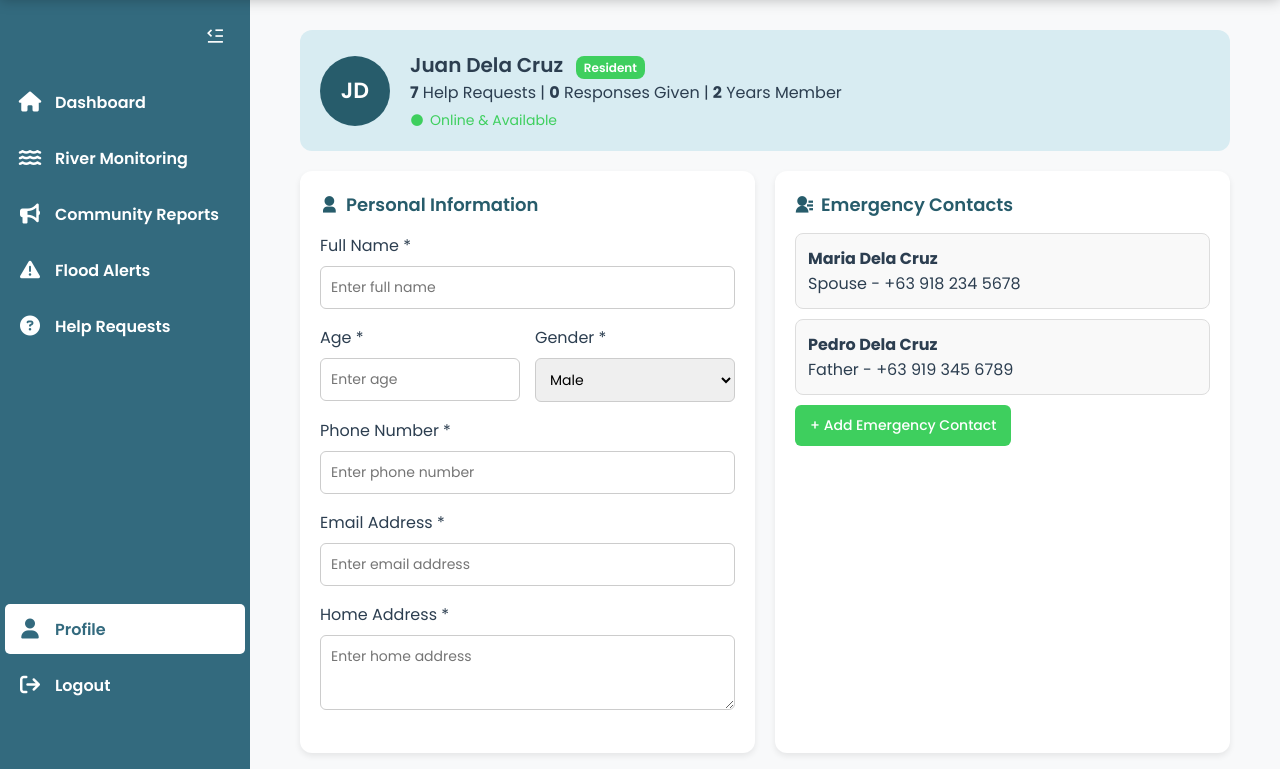
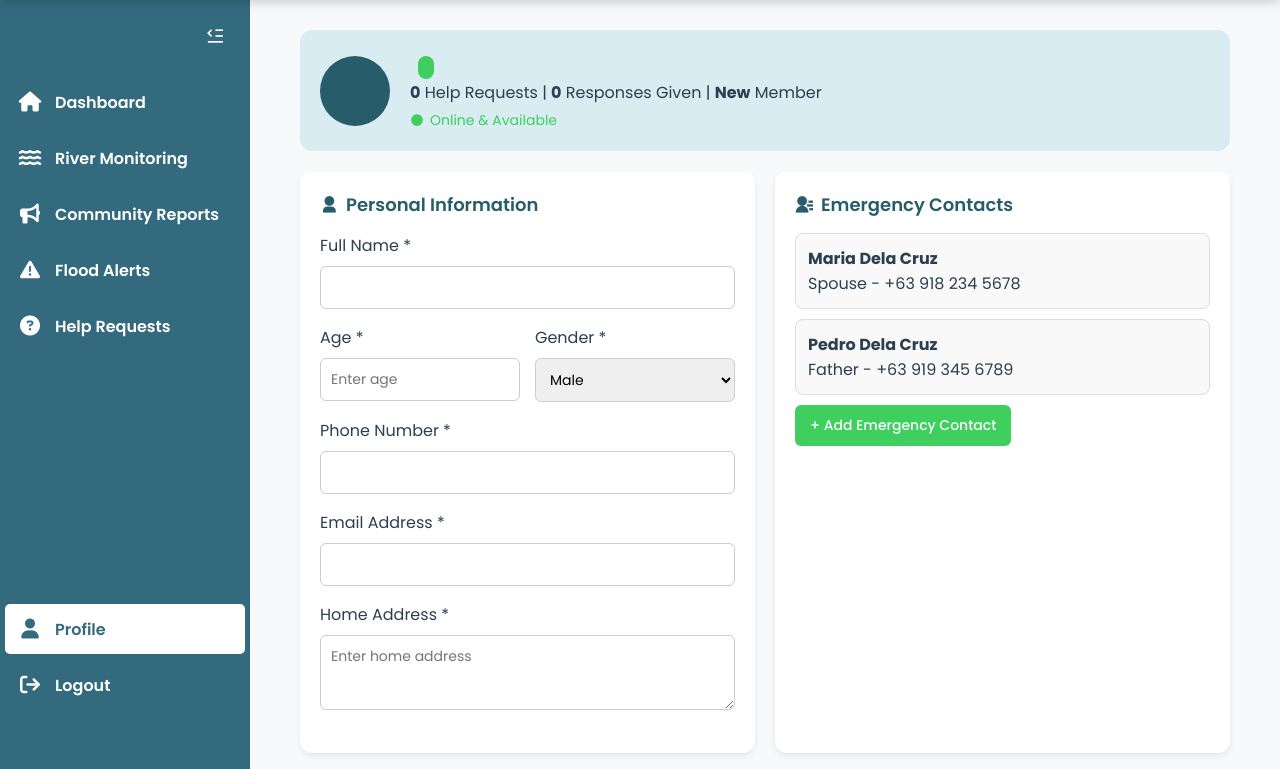
Before and after one commit to izyycodes/2025BSIT2DGroup2, a PHP site: page /profile.php?firstName=&lastName=&signup-email=&phone=&role= in a window 1280 px wide. Shown: the part 85-854 px from the top of the page. Run offline with PHP 8.4, Linux system fonts and the light colour scheme; some libraries are stand-ins or nearby versions; some web fonts are replaced.

Commit message:
added post and get in the sign up and profile page

```diff
--- a/BantayBaha_website/pages/profile.php
+++ b/BantayBaha_website/pages/profile.php
@@ -20,17 +20,30 @@
   <?php require "../views/dashboard_navbar.php" ?>
   <?php require "../views/sidebar.php" ?>
 
+  <?php
+  $firstName = $_GET['firstName'] ?? "Juan";
+  $lastName  = $_GET['lastName'] ?? "Dela Cruz";
+  $email     = $_GET['signup-email'] ?? "juan@email.com";
+  $phone     = $_GET['phone'] ?? "09123456789";
+  $role      = $_GET['role'] ?? "Resident";
+  ?>
+
+
   <div class="main-content">
     <section class="content">
       <!-- Profile Header -->
       <div class="profile-header">
-        <div class="avatar">JD</div>
-        <div class="profile-info">
-          <h3>Juan Dela Cruz <span class="badge">Resident</span></h3>
-          <p><b>7</b> Help Requests | <b>0</b> Responses Given | <b>2</b> Years Member</p>
-          <span class="status online"><i class="ri-checkbox-blank-circle-fill"></i> Online & Available</span>
-        </div>
-      </div>
+  <div class="avatar">
+    <?php echo strtoupper(substr($firstName,0,1) . substr($lastName,0,1)); ?>
+  </div>
+  <div class="profile-info">
+    <h3><?php echo $firstName . " " . $lastName; ?>
+      <span class="badge"><?php echo ucfirst($role); ?></span>
+    </h3>
+    <p><b>0</b> Help Requests | <b>0</b> Responses Given | <b>New</b> Member</p>
+    <span class="status online"><i class="ri-checkbox-blank-circle-fill"></i> Online & Available</span>
+  </div>
+</div>
 
       <!-- Profile Sections -->
       <div class="grid-container">
@@ -39,7 +52,7 @@
           <h4><i class="ri-user-3-fill"></i> Personal Information</h4>
           <form>
             <label>Full Name *</label>
-            <input type="text" placeholder="Enter full name">
+            <input type="text" value="<?php echo $firstName . ' ' . $lastName; ?>">
 
             <div class="row">
               <div>
@@ -57,10 +70,10 @@
             </div>
 
             <label>Phone Number *</label>
-            <input type="text" placeholder="Enter phone number">
+            <input type="text" value="<?php echo $phone; ?>">
 
             <label>Email Address *</label>
-            <input type="email" placeholder="Enter email address">
+            <input type="email" value="<?php echo $email; ?>">
 
             <label>Home Address *</label>
             <textarea rows="2" placeholder="Enter home address"></textarea>
--- a/BantayBaha_website/pages/sign_up.php
+++ b/BantayBaha_website/pages/sign_up.php
@@ -26,8 +26,7 @@
 
     <div class="signup-container">
 
-        <form id="signup-form"">
-
+    <form id="signup-form" method="POST" action="signup_process.php">
         <h2>Sign Up</h2>
 
         <div class="form-row">
@@ -78,8 +77,8 @@
                     <p>Already have an account?</p>
                     <a href="../pages/login.php">Login</a>
                 </div>
+            </div>
         </form>
-    </div>
 
     <?php require "../views/footer.php" ?>
 
```
Also changed, not shown: BantayBaha_website/pages/signup_process.php (added, +16 -0 lines). Lines whose indentation alone changed are shown as unchanged.
